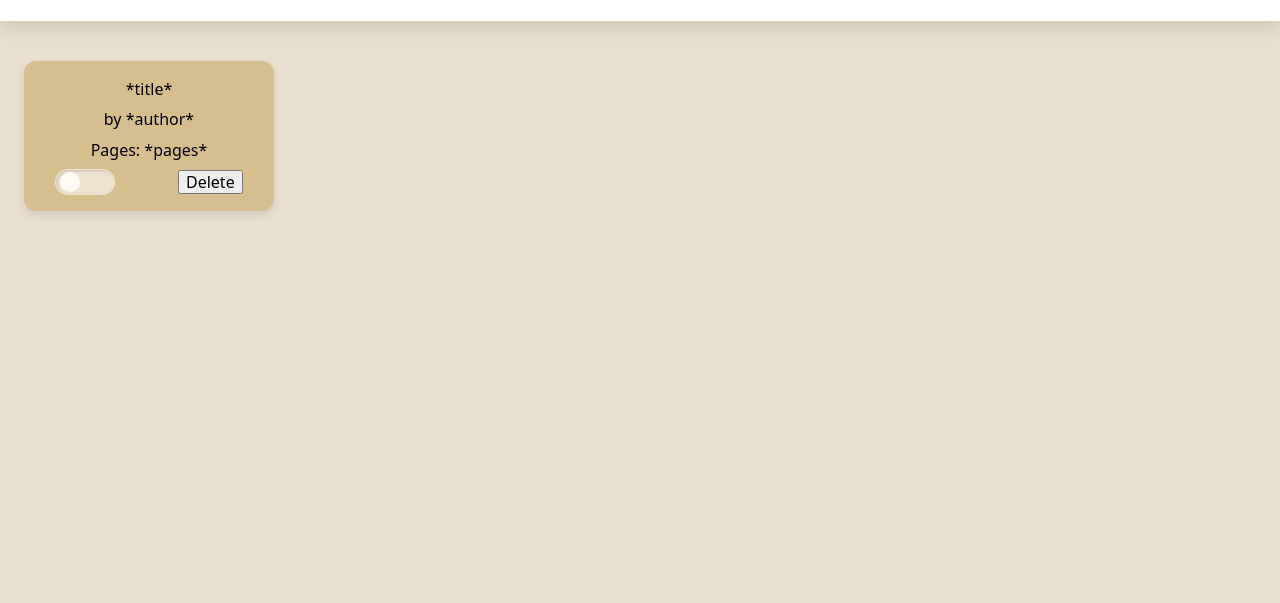
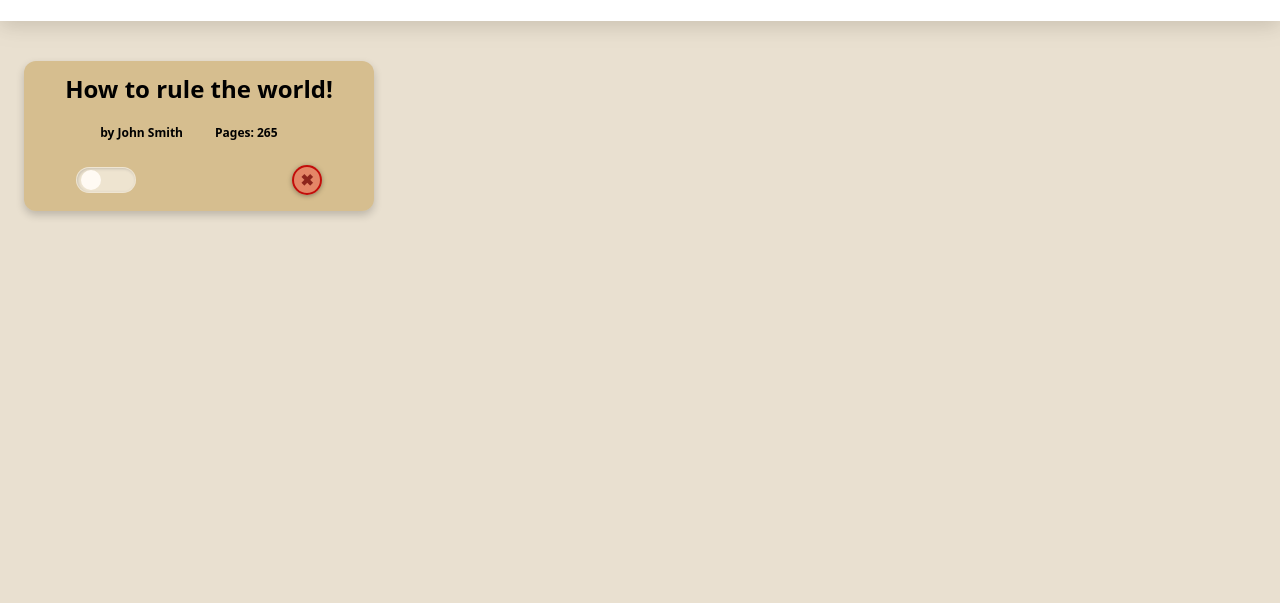
Before and after one commit to Joschi96/library, a plain HTML site: page index.html in a window 1280 px wide. Shown: the part 133-736 px from the top of the page. Drawn offline with nearby package versions, Linux system fonts and the light colour scheme.

Commit message:
edited layout of cards

```diff
--- a/index.html
+++ b/index.html
@@ -44,15 +44,17 @@
 
     <div class="container">
         <div class="card">
-            <h1 class="title">*title*</h1>
-            <div class="author">by *author*</div>
-            <div class="pages">Pages: *pages*</div>
+            <h1 class="title">How to rule the world!</h1>
+            <div class="card-flex">
+                <div class="author">by John Smith</div>
+                <div class="pages">Pages: 265</div>
+            </div>
             <div class="card-buttons">
                 <label class="switch">
                     <input type="checkbox">
                     <span class="slider round"></span>
                 </label>
-                <button type="button">Delete</button>
+                <button type="button">✖</button>
             </div>
         </div>
     </div>
--- a/script.js
+++ b/script.js
@@ -61,8 +61,10 @@ bookForm.addEventListener('submit', (event) => {
     // Set the card's inner HTML
     card.innerHTML = `
         <h1 class="title">${title}</h1>
-        <div class="author">by ${author}</div>
-        <div class="pages">Pages: ${pages}</div>
+        <div class="card-flex">
+            <div class="author">by *author*</div>
+            <div class="pages">Pages: *pages*</div>
+        </div>
         <div class="card-buttons">
         <label class="switch">
             <input type="checkbox" ${read ? 'checked' : ''}>
--- a/style.css
+++ b/style.css
@@ -174,13 +174,13 @@ footer a:first-child{
     display: grid;
     gap: 16px; /* Space between the cards */
     padding: 2.5rem 1.5rem; /* Space around the grid */
-    grid-template-columns: repeat(auto-fill, minmax(150px, 250px));
+    grid-template-columns: repeat(auto-fill, minmax(200px, 350px));
 }
 .card {
     background-color: var(--trd-color);
     border-radius: 12px;
-    padding: 16px;
-    box-shadow: 0 4px 8px rgba(0, 0, 0, 0.1);
+    padding: 1rem;
+    box-shadow: 0 4px 8px rgba(0, 0, 0, 0.192);
     display: flex;
     flex-direction: column;
     align-items: center;
@@ -189,9 +189,45 @@ footer a:first-child{
     flex-direction: column;
     justify-content: space-between;
 }
+.title{
+    font-size: 24px;
+    font-weight: bold;
+    line-height: 1;
+}
+.author,
+.pages{
+    font-size: 12px;
+    font-weight: bold;
+}
+.pages{
+    grid-column: 3;
+}
+.card-flex{
+    display: grid;
+    grid-template-columns: 1fr auto 1fr;
+    align-items: center;
+    gap: 1rem;
+}
 .card-buttons{
-    display: flex;
+    display: grid;
+    grid-template-columns: 1fr auto 1fr;
     align-items: center;
-    justify-content: space-around;
-    min-width: 250px;
+    gap: 2rem;
 }
+.card-buttons button{
+    border: 2px solid rgba(190, 1, 1, 0.904);
+    color: rgba(107, 0, 0, 0.726);
+    font-size: 16px;
+    font-weight: bold;
+    grid-column: 4;
+    width: 30px;
+    height: 30px;
+    text-align: center;
+    border-radius: 50%;
+    background-color: rgba(255, 27, 27, 0.342);
+    display: inline-flex;
+    flex-direction: column;
+    justify-content: center;
+    align-items: center;
+    box-shadow: 0px 1px 5px rgba(0, 0, 0, 0.356);
+}
```
